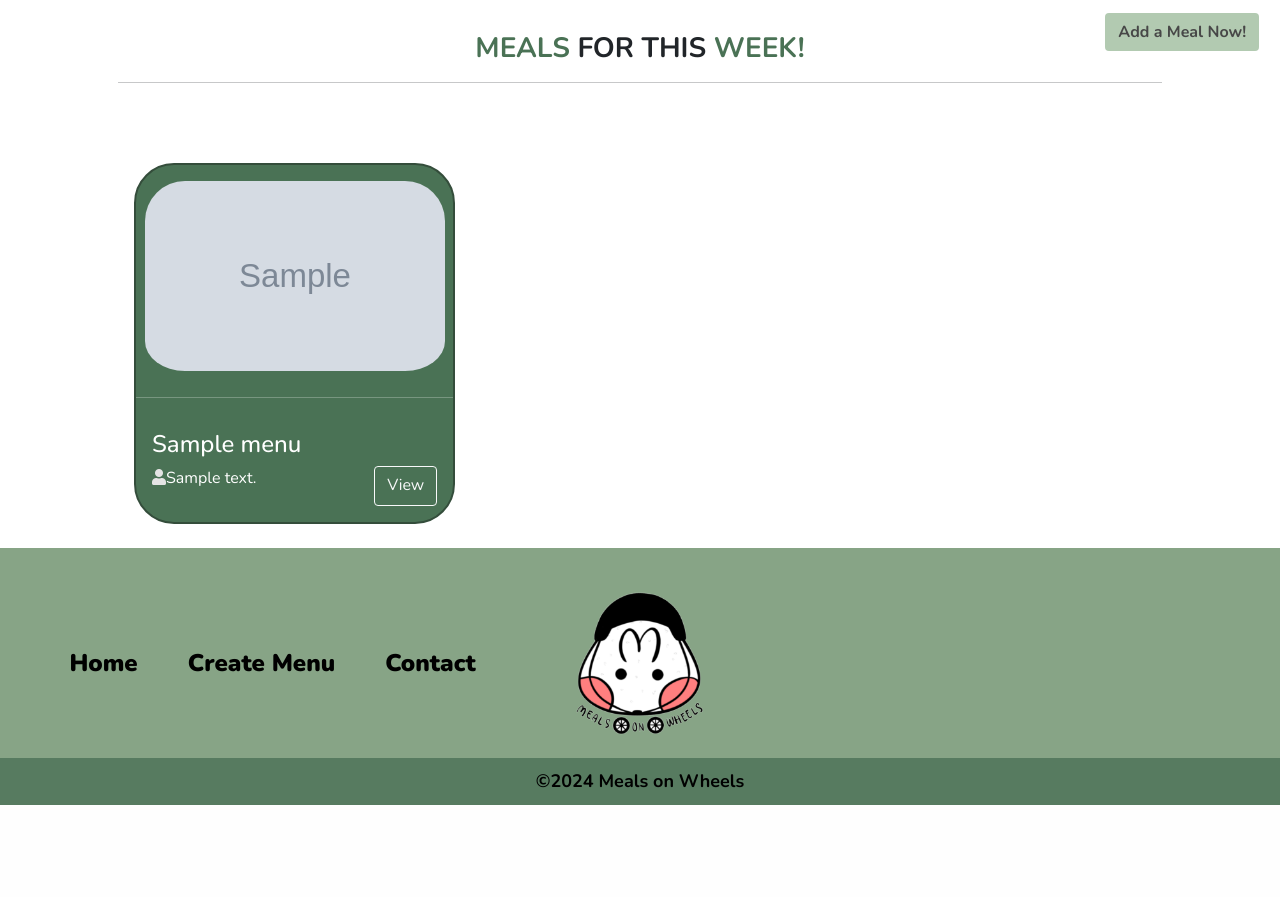
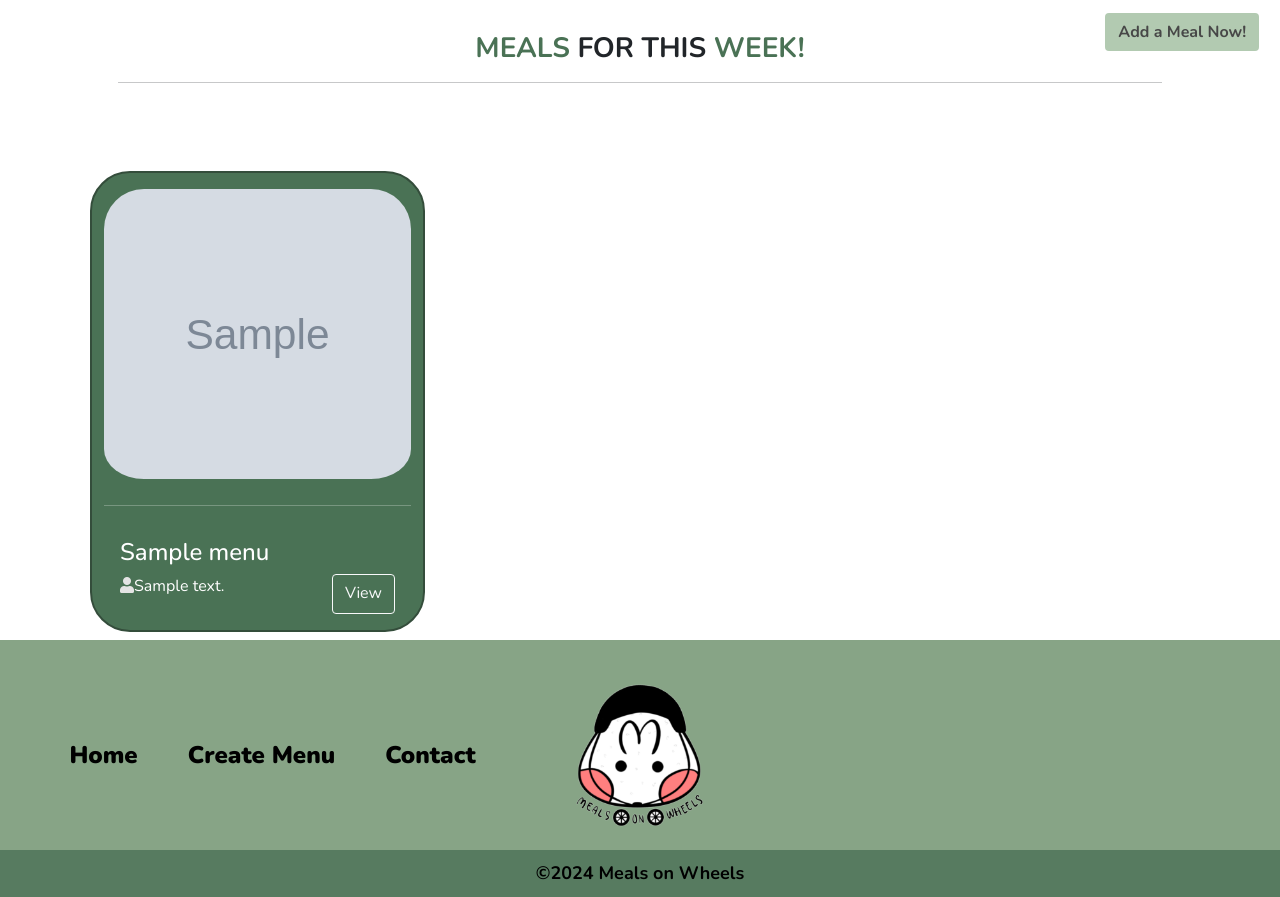
Before and after one commit to schrodinger41/merrymeals, a Laravel app: page /partner in a window 1280 px wide. Shown: the part 102-999 px from the top of the page. Before the commit the page ends 907 px from the top, so only its background shows below. Run offline with Laravel 12, Linux system fonts and the light colour scheme; a user stored in the database is signed in; data comes from the database, SQL or seed files in the repository; tables that the repository leaves empty hold one stand-in row (values such as "Sample post"); grey boxes marked "Sample" are stand-in pictures; style sheets or scripts are compiled from the project's sources; some libraries are stand-ins or nearby versions.

Commit message:
fixed meal listing design

```diff
--- a/resources/views/Users/Partner/partnerIndex.blade.php
+++ b/resources/views/Users/Partner/partnerIndex.blade.php
@@ -10,14 +10,13 @@
         <link href="https://fonts.bunny.net/css?family=figtree:400,600&display=swap" rel="stylesheet" />
     <!-- CSS -->
         <link href="{{ asset('css/app.css') }}" rel="stylesheet">
-        <link href="{{ asset('css/home.css') }}" rel="stylesheet">
 <head>
     <meta charset="UTF-8">
-    <meta name="viewport" content="width=device-width, initial-scale=1.0">
+    <meta name="viewport" content="width=device-width, initial-scale=0">
     <meta http-equiv="X-UA-Compatible" content="ie=edge">
     <title>Menu</title>
 </head>
-<body>
+<body style="overflow-x: hidden;">
     @section('title')
         THIS WEEK'S MENU!
     @endsection
@@ -33,15 +32,11 @@
 			    </div>
 		    </div>
 
-<!-- MENU -->
-<div class="container">
-    <div class="row">
-        @foreach ($menuData as $menu)
-            <div class="col-md-4 d-flex justify-content-center mb-4">
-                <div class="card" style="width: 335px; background-color: var(--primary-color); color: white; border: 2px #344d3b solid; border-radius: 40px;">
-                    <div class="d-flex justify-content-center mt-3">
-                        <img class="card-img-top" src="{{ asset('uploads/meal/' . $menu->menu_image) }}" style="width: 300px; height: 200px; border-radius: 40px; padding-bottom: 10px;">
-                    </div>
+            <!-- MENU -->
+            <div class="row" style="gap: 30px;">
+            @foreach ($menuData as $menu)
+                <div class="card mb-2 mt-2" style="width: 335px; background-color: var(--primary-color); color: white; border: 2px #344d3b solid; border-radius: 40px;">
+                    <img class="card-img-top mt-3" src="{{ asset('uploads/meal/' . $menu->menu_image) }}" style="width: 100%; height: 300px; border-radius: 40px; padding-bottom: 10px;">
                     <hr style="color: white;">
                     <div class="card-body">
                         <h4 class="card-title">{{ $menu->menu_title }}</h4>
@@ -51,14 +46,10 @@
                         </div>
                     </div>
                 </div>
+            @endforeach
             </div>
-        @endforeach
-    </div>
-</div>
 
-
-
-        <!-- MODAL -->
+            <!-- MODAL -->
 		    <div class="modal fade" id="exampleModal" tabindex="-1"
 			aria-labelledby="exampleModalLabel" aria-hidden="true"
 			role="dialog">
--- a/routes/web.php
+++ b/routes/web.php
@@ -34,6 +34,9 @@ Route::middleware([
     Route::get('/menu-listing', function () {
         return view('menu-listing');
     })->name('menu-listing');
+    Route::get('/member-profile', function () {
+        return view('member-profile');
+    })->name('member-profile');
 });
 
 
```
Also changed, not shown: public/uploads/meal/6693930cc60f0_a.jpg (added), public/uploads/meal/669394b008cfb_b.jpg (added), public/uploads/meal/6693969243ce2_moon.jpg (added), public/uploads/meal/66939835c71a0_welp.png (added), public/uploads/meal/66939bc241d8e_him and my faves.jpg (added), resources/views/member-profile.blade.php (added).
